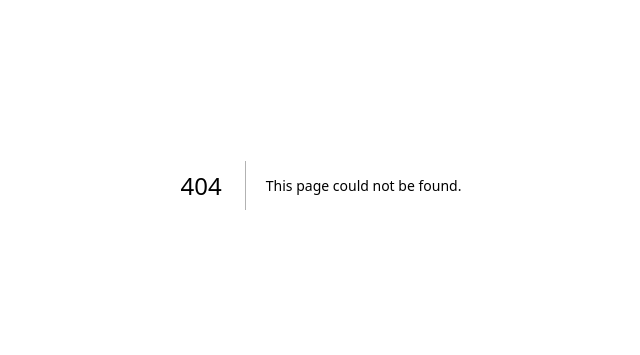
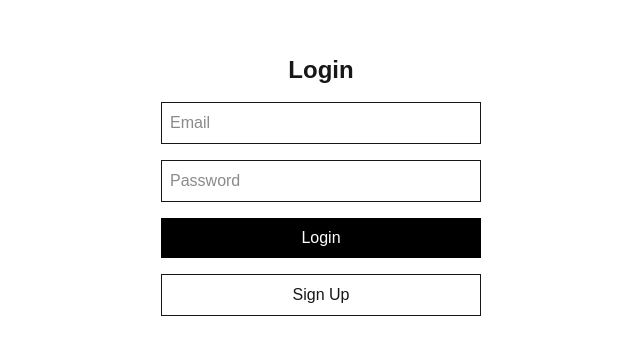
Before and after one commit to ommahale014-web/student-study-companion, a Next.js app: page /login in a window 1280 px wide. Before the commit this address had no page. Shown: the part 215-570 px from the top of the page, without its empty margins (319-959 px from the left). Built offline with nearby package versions, Linux system fonts and the light colour scheme; no server answers.

Commit message:
Signup works and alert shows message.

```diff
--- a/package.json
+++ b/package.json
@@ -9,6 +9,7 @@
     "lint": "eslint"
   },
   "dependencies": {
+    "@supabase/supabase-js": "^2.93.3",
     "next": "16.1.6",
     "react": "19.2.3",
     "react-dom": "19.2.3"
--- /dev/null
+++ b/src/app/login/action.js
@@ -0,0 +1,29 @@
+"use server";
+
+import { supabase } from "@/lib/client";
+
+export async function signup(email, password) {
+  const { error } = await supabase.auth.signUp({
+    email,
+    password,
+  });
+
+  if (error) {
+    return { success: false, message: error.message };
+  }
+
+  return { success: true, message: "Signup successful. Check your email." };
+}
+
+export async function login(email, password) {
+  const { error } = await supabase.auth.signInWithPassword({
+    email,
+    password,
+  });
+
+  if (error) {
+    return { success: false, message: error.message };
+  }
+
+  return { success: true, message: "Logged in successfully." };
+}
--- /dev/null
+++ b/src/app/login/page.jsx
@@ -0,0 +1,59 @@
+"use client";
+
+import { useState } from "react";
+import { login, signup } from "./action";
+
+export default function LoginPage() {
+  const [email, setEmail] = useState("");
+  const [password, setPassword] = useState("");
+
+  async function handleSignup() {
+    const result = await signup(email, password);
+    alert(result.message);
+  }
+
+  async function handleLogin() {
+    const result = await login(email, password);
+    alert(result.message);
+  }
+
+  return (
+    <main className="min-h-screen flex items-center justify-center">
+      <form className="flex flex-col gap-4 w-80">
+        <h1 className="text-2xl font-bold text-center">Login</h1>
+
+        <input
+          type="email"
+          placeholder="Email"
+          className="border p-2"
+          value={email}
+          onChange={(e) => setEmail(e.target.value)}
+        />
+
+        <input
+          type="password"
+          placeholder="Password"
+          className="border p-2"
+          value={password}
+          onChange={(e) => setPassword(e.target.value)}
+        />
+
+        <button
+          type="button"
+          className="bg-black text-white p-2"
+          onClick={handleLogin}
+        >
+          Login
+        </button>
+
+        <button
+          type="button"
+          className="border p-2"
+          onClick={handleSignup}
+        >
+          Sign Up
+        </button>
+      </form>
+    </main>
+  );
+}
--- /dev/null
+++ b/src/lib/client.js
@@ -0,0 +1,9 @@
+import { createClient } from "@supabase/supabase-js";
+
+const supabaseUrl = process.env.NEXT_PUBLIC_SUPABASE_URL;
+const supabaseAnonKey = process.env.NEXT_PUBLIC_SUPABASE_ANON_KEY;
+
+export const supabase = createClient(
+  supabaseUrl,
+  supabaseAnonKey
+);
```
Also changed, not shown: 1 other file (tests, documents, lock files or other folders).
